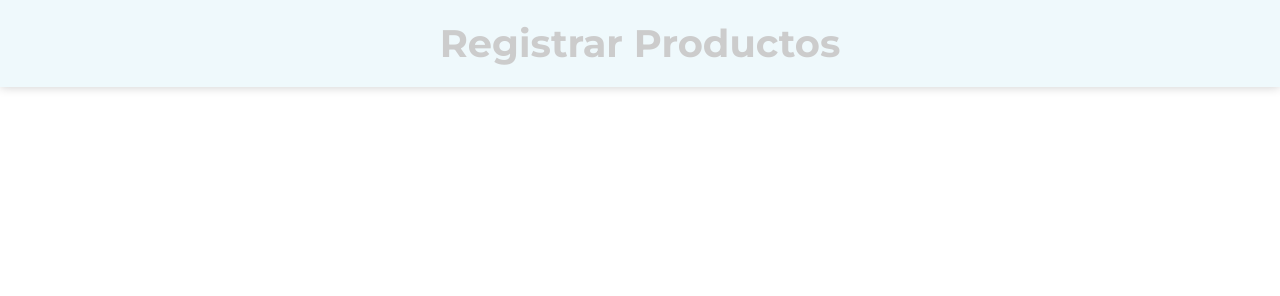
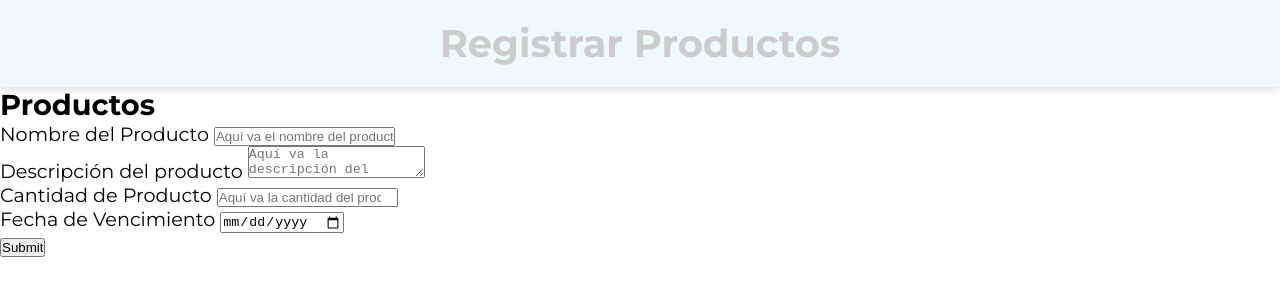
Before and after one commit to PC-Techdeveloper/refriweb, a plain HTML site: page datos-productos.html in a window 1280 px wide. Drawn offline with Linux system fonts and the light colour scheme; a web font is replaced by a local one.

Commit message:
Adding form register products

```diff
--- a/datos-productos.html
+++ b/datos-productos.html
@@ -10,5 +10,49 @@
   </head>
   <body>
     <h1>Registrar Productos</h1>
+
+    <section class="form">
+      <h2 class="form__title">Productos</h2>
+      <form class="form__form">
+        <div class="form__input-container">
+          <label
+            >Nombre del Producto
+            <input
+              type="text"
+              placeholder="Aquí va el nombre del producto"
+              required
+            />
+          </label>
+        </div>
+
+        <div class="form__input-container">
+          <label
+            >Descripción del producto
+            <textarea
+              placeholder="Aquí va la descripción del producto"
+            ></textarea>
+          </label>
+        </div>
+        <div class="form__input-container">
+          <label
+            >Cantidad de Producto
+            <input
+              type="number"
+              placeholder="Aquí va la cantidad del producto"
+              required
+            />
+          </label>
+        </div>
+        <div class="form__input-container">
+          <label
+            >Fecha de Vencimiento
+            <input type="date" placeholder="Fecha de vencimiento" required />
+          </label>
+        </div>
+        <div class="form__input-container">
+          <input type="submit" />
+        </div>
+      </form>
+    </section>
   </body>
 </html>
```
